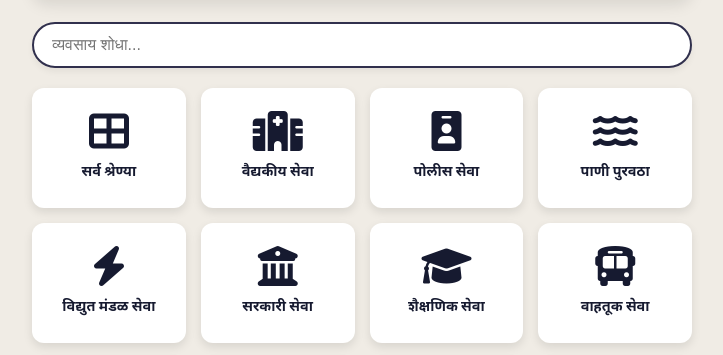
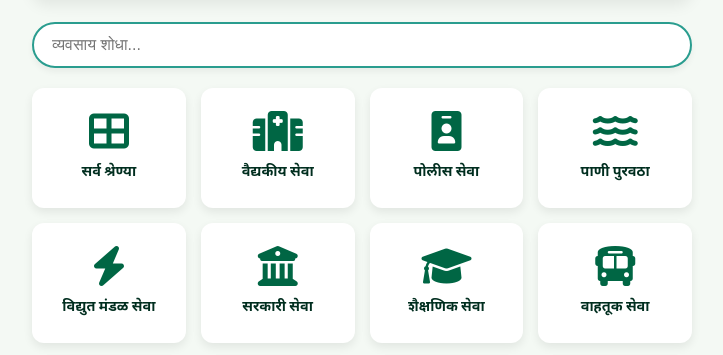
Before and after one commit to the-scam-master/jawala-directory, a website: page index.html in a window 1280 px wide. Shown: the part 132-487 px from the top of the page, without its empty margins (278-1001 px from the left). Drawn offline with nearby package versions, Linux system fonts and the light colour scheme; files whose address does not match are found by name.

Commit message:
Update styles.css

```diff
--- a/assets/css/styles.css
+++ b/assets/css/styles.css
@@ -1,13 +1,14 @@
 @import url('https://fonts.googleapis.com/css2?family=Noto+Sans+Devanagari:wght@300;400;600;700&family=Mukta:wght@400;600;700&display=swap');
 
 :root {
-    --primary-color: #161A30;        /* Navy */
-    --secondary-color: #31304D;      /* Slate */
-    --accent-color: #B6BBC4;         /* Soft Gray */
-    --background-color: #F0ECE5;     /* Cream */
-    --text-color: #161A30;           /* Dark Text */
-    --card-background: #FFFFFF;      /* Pure White */
-    --soft-shadow: rgba(0,0,0,0.1);
+    --primary-color:   #006644;
+    --secondary-color: #2A9D8F;
+    --accent-color:    #E9C46A;
+    --muted-text:      #7A8D7F;
+    --background-color:#F4F9F4;
+    --card-background: #FFFFFF;
+    --text-color:      #002E1F;
+    --soft-shadow:     rgba(0,0,0,0.08);
 }
 
 * {
```
